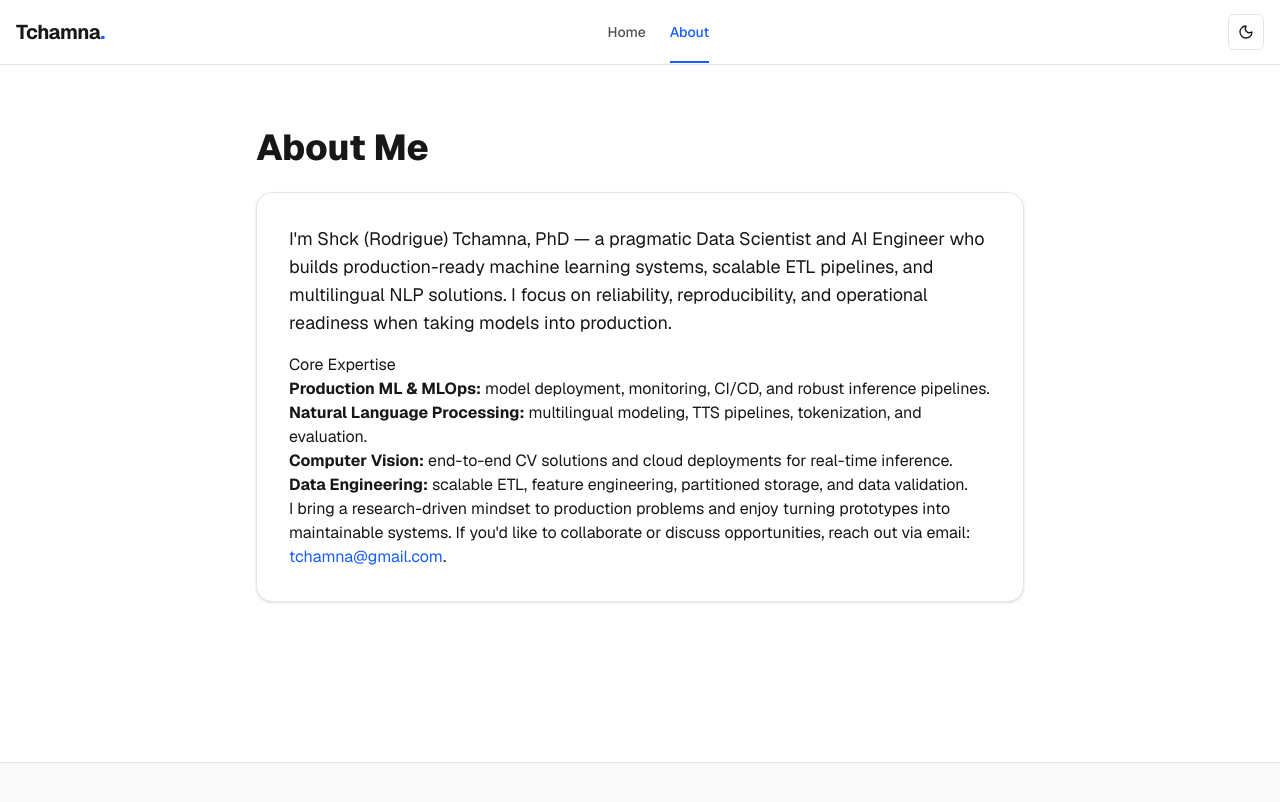
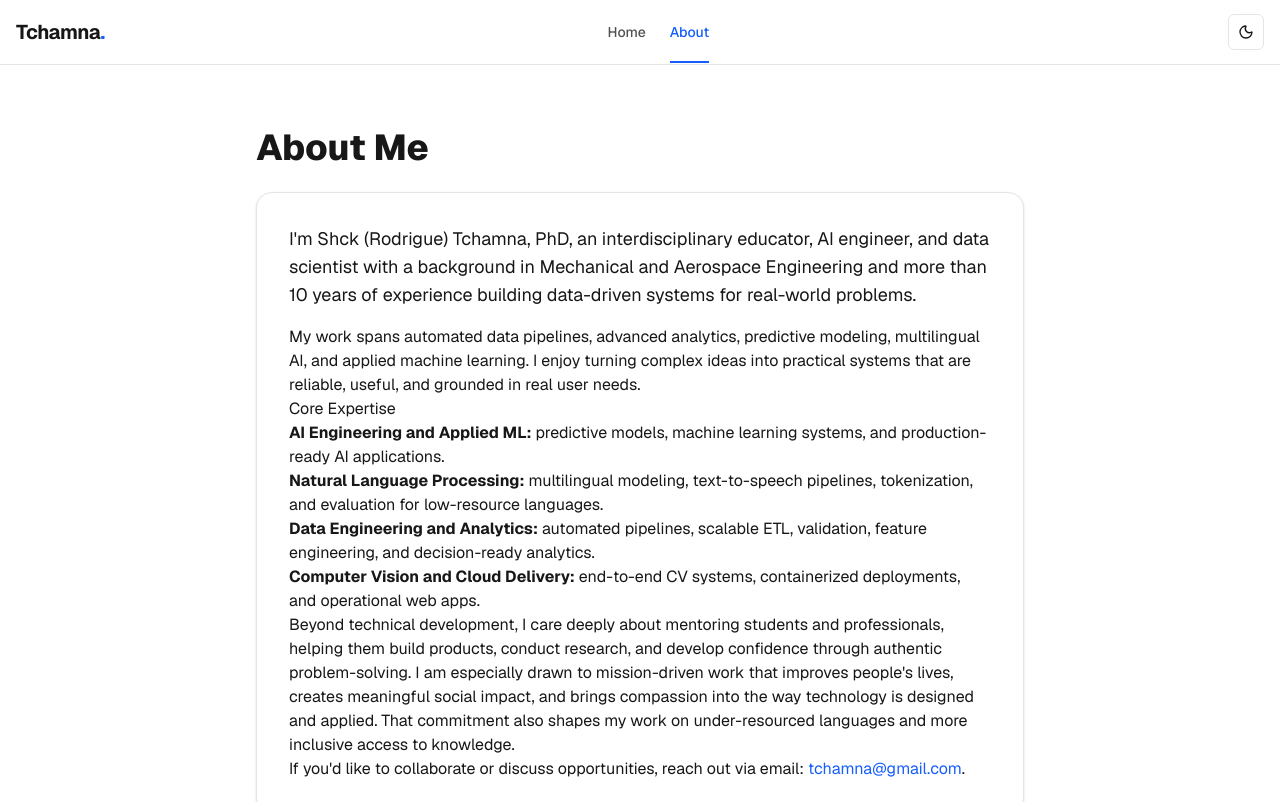
Before and after one commit to tchamna/tchamna-portfolio-next, a Next.js app: page /about in a window 1280 px wide. Shown: the top 802 px of the page. Built offline with nearby package versions, Linux system fonts and the light colour scheme.

Commit message:
Refresh About section copy

```diff
--- a/app/about/page.tsx
+++ b/app/about/page.tsx
@@ -15,19 +15,27 @@ export default function AboutPage() {
             <div className="bg-white dark:bg-neutral-900 rounded-2xl p-8 border border-neutral-200 dark:border-neutral-800 shadow-sm">
               <article className="prose lg:prose-lg dark:prose-invert">
                 <p className="text-lg mb-4">
-                  I'm Shck (Rodrigue) Tchamna, PhD — a pragmatic Data Scientist and AI Engineer who builds production-ready machine learning systems, scalable ETL pipelines, and multilingual NLP solutions. I focus on reliability, reproducibility, and operational readiness when taking models into production.
+                  I&apos;m Shck (Rodrigue) Tchamna, PhD, an interdisciplinary educator, AI engineer, and data scientist with a background in Mechanical and Aerospace Engineering and more than 10 years of experience building data-driven systems for real-world problems.
+                </p>
+
+                <p>
+                  My work spans automated data pipelines, advanced analytics, predictive modeling, multilingual AI, and applied machine learning. I enjoy turning complex ideas into practical systems that are reliable, useful, and grounded in real user needs.
                 </p>
 
                 <h3>Core Expertise</h3>
                 <ul>
-                  <li><strong>Production ML & MLOps:</strong> model deployment, monitoring, CI/CD, and robust inference pipelines.</li>
-                  <li><strong>Natural Language Processing:</strong> multilingual modeling, TTS pipelines, tokenization, and evaluation.</li>
-                  <li><strong>Computer Vision:</strong> end-to-end CV solutions and cloud deployments for real-time inference.</li>
-                  <li><strong>Data Engineering:</strong> scalable ETL, feature engineering, partitioned storage, and data validation.</li>
+                  <li><strong>AI Engineering and Applied ML:</strong> predictive models, machine learning systems, and production-ready AI applications.</li>
+                  <li><strong>Natural Language Processing:</strong> multilingual modeling, text-to-speech pipelines, tokenization, and evaluation for low-resource languages.</li>
+                  <li><strong>Data Engineering and Analytics:</strong> automated pipelines, scalable ETL, validation, feature engineering, and decision-ready analytics.</li>
+                  <li><strong>Computer Vision and Cloud Delivery:</strong> end-to-end CV systems, containerized deployments, and operational web apps.</li>
                 </ul>
 
                 <p>
-                  I bring a research-driven mindset to production problems and enjoy turning prototypes into maintainable systems. If you'd like to collaborate or discuss opportunities, reach out via email: <a href={`mailto:${profile.socials.email}`} className="text-blue-600 hover:underline">{profile.socials.email}</a>.
+                  Beyond technical development, I care deeply about mentoring students and professionals, helping them build products, conduct research, and develop confidence through authentic problem-solving. I am especially drawn to mission-driven work that improves people&apos;s lives, creates meaningful social impact, and brings compassion into the way technology is designed and applied. That commitment also shapes my work on under-resourced languages and more inclusive access to knowledge.
+                </p>
+
+                <p>
+                  If you&apos;d like to collaborate or discuss opportunities, reach out via email: <a href={`mailto:${profile.socials.email}`} className="text-blue-600 hover:underline">{profile.socials.email}</a>.
                 </p>
               </article>
             </div>
--- a/lib/data.ts
+++ b/lib/data.ts
@@ -54,7 +54,6 @@ export const projects: Project[] = [
         category: ["cv", "nlp"],
         repoUrl: "https://github.com/tchamna/resulam-video-generator-pipeline",
         demoUrl: null,
-
         imageUrl: "/images/demo_resulam_video_generation_pipeline.jpg"
     },
     {
@@ -97,20 +96,20 @@ export const profile = {
     email: "tchamna@gmail.com",
     phone: "+19172080512"
   },
-  bio: "Specializing in Machine Learning, NLP, Computer Vision, and MLOps. Building scalable AI solutions for real-world problems, with a focus on under-resourced languages and African context.",
+  bio: "Interdisciplinary educator, AI engineer, and data scientist with a PhD in Mechanical and Aerospace Engineering and 10+ years of experience building data-driven systems, predictive models, and AI solutions for real-world problems.",
   hero: {
     heading: "Shck Tchamna, PhD",
-    subheading: "AI Engineer & Data Scientist — building cloud-first, production-ready ML systems, scalable ETL pipelines, and multilingual NLP solutions at scale.",
+    subheading: "AI Engineer, Data Scientist, and interdisciplinary educator building production-ready ML systems, scalable data pipelines, and multilingual AI tools for real-world impact.",
     points: [
-      "10+ years building cloud-based data workflows, ETL, and ML systems for high-volume sensor data",
-      "Expertise: Python, AWS, Kubernetes, microservices, distributed data processing",
-      "PhD-level modeling for autonomous driving, ADAS analytics and real-time sensor environments"
+      "10+ years building automated data pipelines, advanced analytics, and predictive models across research and production settings",
+      "Experienced across machine learning, NLP, computer vision, MLOps, and project-based STEM education",
+      "Founder and mission-driven leader advancing low-resource language revitalization and inclusive access to knowledge"
     ],
-    summary: "PhD-trained Data Scientist & Computational Linguist skilled in multilingual NLP, machine learning, and scalable data pipelines. Author of 80+ multilingual books and developer of an automated video content generation platform. Passionate about social justice and preserving endangered languages."
+    summary: "I am an interdisciplinary educator, AI engineer, and data scientist with a PhD in Mechanical and Aerospace Engineering and over a decade of experience building data-driven solutions. My work spans automated pipelines, advanced analytics, predictive modeling, multilingual AI, and mission-driven products that expand access to knowledge for under-resourced communities. I am especially motivated by work that improves people's lives, creates measurable social impact, and brings compassion into the design of technology."
   },
   // Additional editable fields for the hero section
   heroMeta: {
-    location: "Based in New Jersey, USA · Open to physical, remote & hybrid roles",
+    location: "Based in New Jersey, USA - Open to physical, remote & hybrid roles",
     targetRoles: "Target roles: AI Engineer, ML Engineer, MLOps Engineer, Data Engineer",
   }
 };
```
